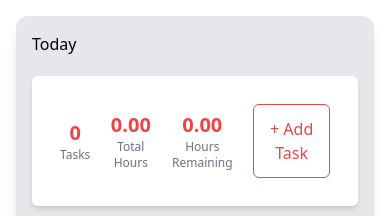
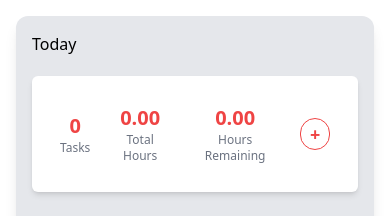
Before and after one commit to yosefHesham/todo-app-front, a React (Vite) app: page / in a window 390 px wide. Shown: the top 216 px of the page. Built offline with nearby package versions, Linux system fonts and the light colour scheme; no server answers.

Commit message:
Change button for mobile

```diff
--- a/src/components/TaskForm.tsx
+++ b/src/components/TaskForm.tsx
@@ -139,7 +139,7 @@ const TaskForm = ({ toUpdate, hideDialog }: IProps) => {
           </FormControl>
         </FormItem>
 
-        <FormItem className="flex gap-2 flex-col">
+        <FormItem className="flex gap-2  flex-col">
           <FormLabel>From Time</FormLabel>
           <FormControl>
             <Controller
@@ -153,7 +153,7 @@ const TaskForm = ({ toUpdate, hideDialog }: IProps) => {
                     selected={field.value}
                     onChange={field.onChange}
                     onBlur={field.onBlur}
-                    className="border bg-gray-100 p-2 border-gray-400 rounded-md"
+                    className="border bg-gray-100 p-2 w-full border-gray-400 rounded-md"
                     showTimeSelect
                     icon={true}
                     dateFormat="Pp"
@@ -180,7 +180,7 @@ const TaskForm = ({ toUpdate, hideDialog }: IProps) => {
                   <DatePicker
                     minDate={new Date()}
                     maxDate={new Date()}
-                    className="border bg-gray-100 p-2 border-gray-400 rounded-md"
+                    className="border bg-gray-100 p-2 w-full border-gray-400 rounded-md"
                     selected={field.value}
                     onChange={field.onChange}
                     onBlur={field.onBlur}
--- a/src/modals/AddTaskModal.tsx
+++ b/src/modals/AddTaskModal.tsx
@@ -12,7 +12,7 @@ const AddTaskModal = ({ toUpdate, hideDialog }: IProps) => {
       onClick={hideDialog}
     >
       <section
-        className="rounded-xl py-8 px-14 shadow-md bg-white"
+        className="rounded-xl p-8 lg:w-[30%] md:w-[50%]  w-[90%] shadow-md bg-white"
         onClick={(e) => e.stopPropagation()}
       >
         <TaskForm hideDialog={hideDialog} toUpdate={toUpdate} />
--- a/src/pages/tasks/index.tsx
+++ b/src/pages/tasks/index.tsx
@@ -54,7 +54,14 @@ const TaskPage = () => {
             buttonText=" + Add Task"
             handleClick={handleModal}
             isDisabled={summary.totalDuration.toFixed(0) >= "8"}
-            classes="border border-red-500 text-red-500 rounded-md p-3"
+            classes="border border-red-500 hidden md:block text-red-500 rounded-md p-3"
+          />
+
+          <PrimaryButton
+            buttonText="+"
+            handleClick={handleModal}
+            isDisabled={summary.totalDuration.toFixed(0) >= "8"}
+            classes="border border-red-500  md:hidden text-red-500  size-8 font-bold text-lg flex items-center justify-center rounded-full "
           />
         </div>
         <p className="font-bold my-5"> Tasks</p>
```
